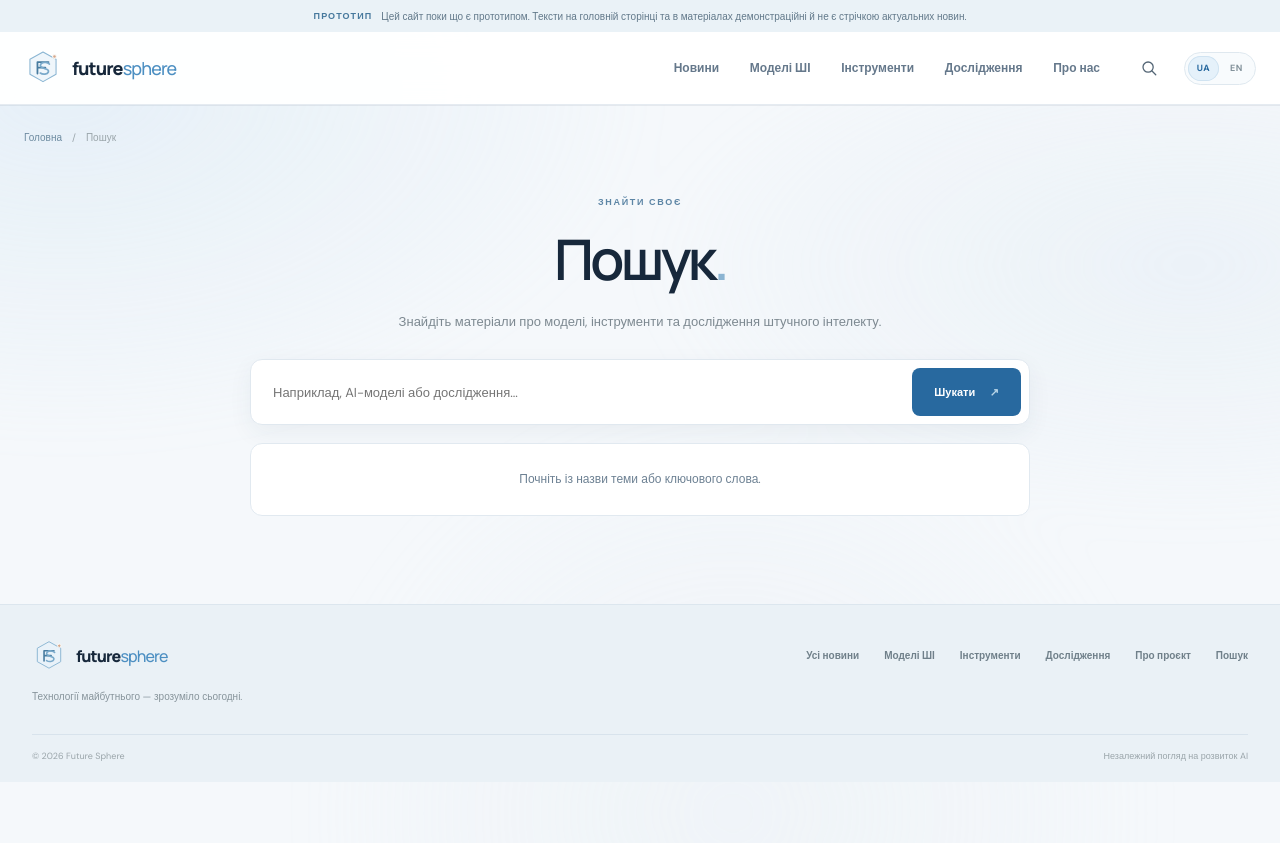
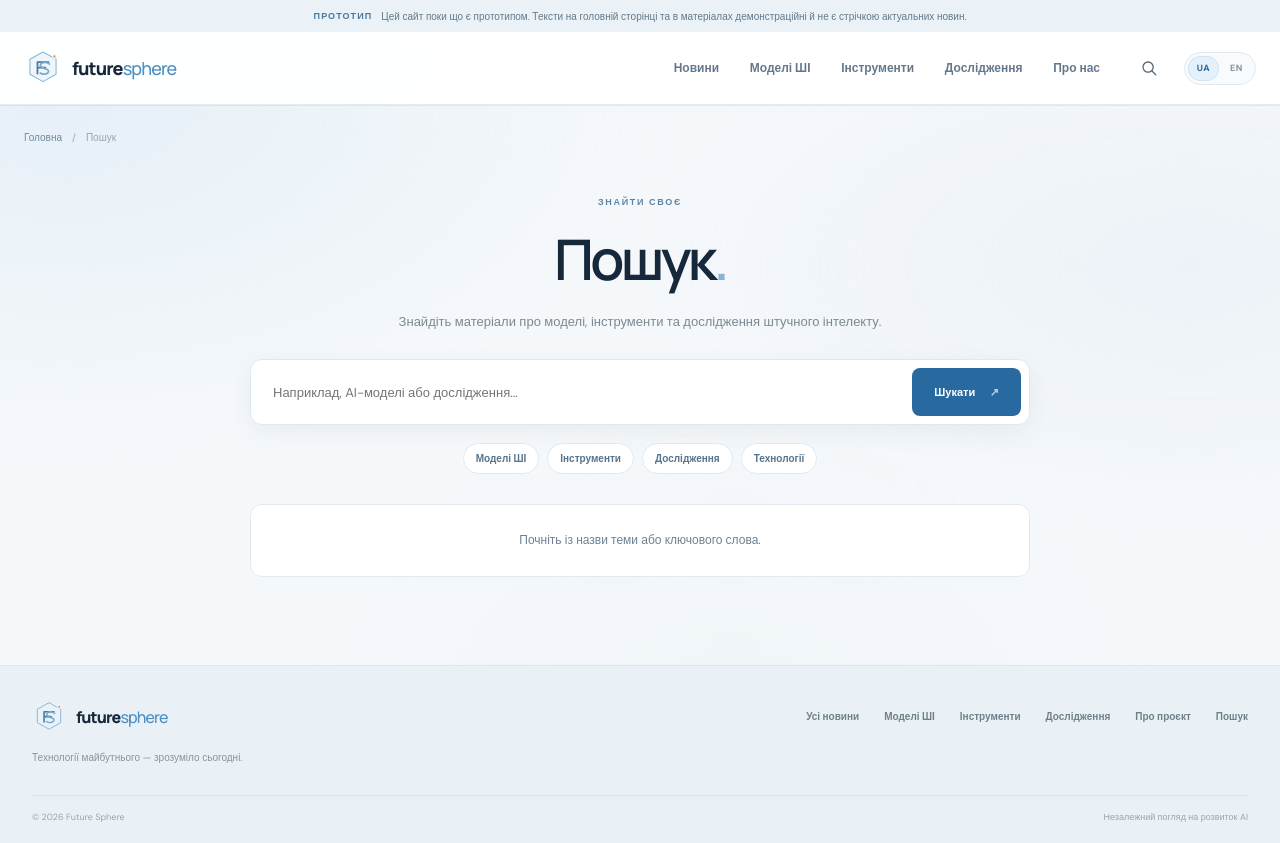
Before and after one commit to sportsite7-ctrl/Future-Sphere, a Next.js app: page /search in a window 1280 px wide. Before the commit the page ends 800 px from the top, so only its background shows below. Built offline with nearby package versions, Linux system fonts and the light colour scheme; no server answers; the database is empty.

Commit message:
Add topic shortcuts to search page

```diff
--- a/src/app/search/page.tsx
+++ b/src/app/search/page.tsx
@@ -15,6 +15,12 @@ export default async function SearchPage({ searchParams }: { searchParams: Promi
     <div className="article-breadcrumb"><Link href="/">{copy.home}</Link><span>/</span><span>{copy.search}</span></div>
     <div className="listing-heading"><div className="section-kicker">{locale === "en" ? "FIND WHAT MATTERS" : "ЗНАЙТИ СВОЄ"}</div><h1>{copy.search}<span>.</span></h1><p>{copy.searchIntro}</p></div>
     <form className="search-form" action="/search"><input type="search" name="q" defaultValue={q} placeholder={copy.searchPlaceholder} aria-label={copy.search} /><button type="submit">{copy.searchButton} <span>↗</span></button></form>
+    <nav className="search-shortcuts" aria-label={locale === "en" ? "Browse topics" : "Популярні теми"}>
+      <Link href="/category/ai-models">{locale === "en" ? "AI models" : "Моделі ШІ"}</Link>
+      <Link href="/category/tools">{locale === "en" ? "AI tools" : "Інструменти"}</Link>
+      <Link href="/category/research">{locale === "en" ? "Research" : "Дослідження"}</Link>
+      <Link href="/category/technology">{locale === "en" ? "Technology" : "Технології"}</Link>
+    </nav>
     {query && <div className="search-results-label">{copy.searchResults} «{q}» · {results.length}</div>}
     {results.length > 0 ? <div className="listing-grid">{results.map((story) => <NewsCard key={story.slug} story={story} locale={locale} />)}</div> : query ? <div className="empty-state">{copy.noResults} <Link href="/news">{copy.allNews}</Link>.</div> : <div className="search-hint">{copy.searchHint}</div>}
   </section>;
```
